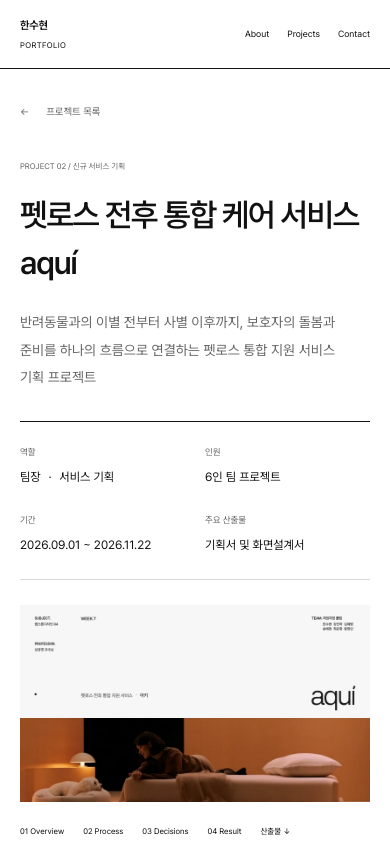
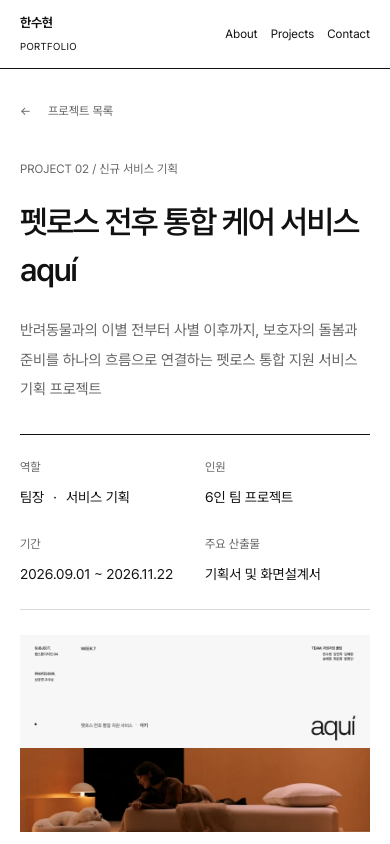
Before and after one commit to soohyun1212/han-soohyun-portfolio, a Next.js app: page /han-soohyun-portfolio/projects/aqui in a window 390 px wide. Shown: the top 844 px of the page. Built offline with nearby package versions, Linux system fonts and the light colour scheme.

Commit message:
Increase sitewide text legibility for 1920x1080 review

```diff
--- a/src/app/globals.css
+++ b/src/app/globals.css
@@ -453,3 +453,95 @@ img { display: block; max-width: 100%; }
 @media (max-width: 760px) {
   .back-to-top { right: calc(16px + env(safe-area-inset-right, 0px)); bottom: calc(16px + env(safe-area-inset-bottom, 0px) + var(--footer-clearance, 0px)); }
 }
+
+
+/* 2026-11-24 professor review: readable labels and body copy at 1920×1080.
+   Preserve existing layout/typographic hierarchy; expand only undersized text. */
+body { font-size: 16px; }
+.site-header .wordmark { font-size: 17px; }
+.site-header .wordmark-small { font-size: 13px; }
+.site-header nav { font-size: 15px; }
+.eyebrow, .hero-topline { font-size: 14px; }
+.hero-description { font-size: 17px; }
+.hero-scroll a { font-size: 14px; }
+.button, .personal-download { font-size: 16px; }
+.section-kicker { font-size: 14px; }
+.section-header p { font-size: 17px; }
+.profile-name > span, .profile-history h3 > span { font-size: 14px; }
+.profile-basics > div, .profile-history li { font-size: 16px; }
+.profile-basics dt, .profile-history time { font-size: 14px; }
+.subsection-heading > span, .filter-count { font-size: 14px; }
+.subsection-heading p { font-size: 16px; }
+.card-category, .card-meta, .all-project-grid .card-meta { font-size: 14px; }
+.project-card > p, .all-project-grid .project-card > p { font-size: 16px; }
+.project-filters button { font-size: 15px; }
+.project-filters button > span { font-size: 13px; }
+.award { font-size: 13px; }
+.planning-grid p { font-size: 16px; }
+.contact-label, .copy-status { font-size: 14px; }
+.contact-action { font-size: 16px; }
+.contact-section .section-header p { font-size: 16px; }
+.site-footer nav { font-size: 14px; }
+.footer-brand > span, .copyright { font-size: 13px; }
+
+/* Project pages: text stays legible without zooming out to inspect metadata. */
+.detail-page .back-link, .detail-page .detail-category { font-size: 14px; }
+.detail-page .detail-summary { font-size: 17px; }
+.detail-page .detail-meta dt, .detail-page .detail-meta dd { font-size: 15px; }
+.detail-page .detail-section-nav { font-size: 15px; }
+.detail-page .detail-section-label > span { font-size: 14px; }
+.detail-page .contribution-label { font-size: 16px; }
+.detail-page .contribution-grid article > span { font-size: 14px; }
+.detail-page .contribution-grid p { font-size: 16px; }
+.detail-page .section-intro, .detail-page .process-grid p { font-size: 17px; }
+.detail-page .decision-index, .detail-page .result-caption { font-size: 14px; }
+.detail-page .decision-grid h4 { font-size: 16px; }
+.detail-page .decision-grid h4 > span { font-size: 14px; }
+.detail-page .decision-grid p, .detail-page .result-grid p { font-size: 16px; }
+.detail-page .deliverables p { font-size: 15px; }
+.detail-page .deliverable-button { font-size: 16px; }
+.detail-page .deliverable-button > span:last-child { font-size: 15px; }
+.detail-page .project-pagination, .detail-page .pagination-disabled { font-size: 14px; }
+.detail-page .project-pagination .project-list-link { font-size: 14px; }
+
+/* Keep "보기" immediately after its document title; longer titles can wrap. */
+.download-button .pdf-view-caption { position: static; min-width: 0; }
+.download-button .pdf-view-word { position: static; translate: none; font-size: inherit; white-space: normal; }
+.download-button .download-label { font-size: inherit; }
+.download-button .download-label::before { content: none; }
+.download-button .download-label svg { width: 18px; height: 18px; }
+.detail-page .deliverable-button .pdf-view-word { font-size: inherit; color: inherit; }
+
+@media (max-width: 760px) {
+  body { font-size: 15px; }
+  .site-header .wordmark { font-size: 13px; }
+  .site-header .wordmark-small { font-size: 10px; }
+  .site-header nav { gap: 13px; font-size: 12px; }
+  .eyebrow, .hero-topline, .hero-scroll a { font-size: 12px; }
+  .hero-description, .section-header p { font-size: 15px; }
+  .button, .personal-download { font-size: 14px; }
+  .section-kicker { font-size: 12px; }
+  .profile-name > span, .profile-history h3 > span { font-size: 12px; }
+  .profile-basics > div, .profile-history li { font-size: 14px; }
+  .profile-basics dt, .profile-history time { font-size: 12px; }
+  .card-category, .card-meta, .all-project-grid .card-meta { font-size: 12px; }
+  .project-card > p, .all-project-grid .project-card > p { font-size: 14px; }
+  .project-filters button { font-size: 13px; }
+  .project-filters button > span { font-size: 12px; }
+  .subsection-heading > span { font-size: 12px; }
+  .contact-label, .copy-status { font-size: 12px; }
+  .contact-section .section-header p { font-size: 14px; }
+  .site-footer nav { font-size: 12px; }
+  .footer-brand > span, .copyright { font-size: 12px; }
+  .detail-page .back-link, .detail-page .detail-category { font-size: 12px; }
+  .detail-page .detail-summary, .detail-page .section-intro { font-size: 15px; }
+  .detail-page .detail-meta dt, .detail-page .detail-section-label > span { font-size: 12px; }
+  .detail-page .detail-meta dd, .detail-page .detail-section-nav { font-size: 14px; }
+  .detail-page .contribution-grid article > span, .detail-page .decision-index, .detail-page .result-caption { font-size: 12px; }
+  .detail-page .contribution-grid p, .detail-page .process-grid p, .detail-page .decision-grid p, .detail-page .result-grid p { font-size: 14px; }
+  .detail-page .decision-grid h4 { font-size: 15px; }
+  .detail-page .decision-grid h4 > span { font-size: 12px; }
+  .detail-page .deliverable-button { font-size: 14px; }
+  .detail-page .deliverable-button > span:last-child { font-size: 14px; }
+  .detail-page .project-pagination, .detail-page .pagination-disabled, .detail-page .project-pagination .project-list-link { font-size: 12px; }
+}
```
